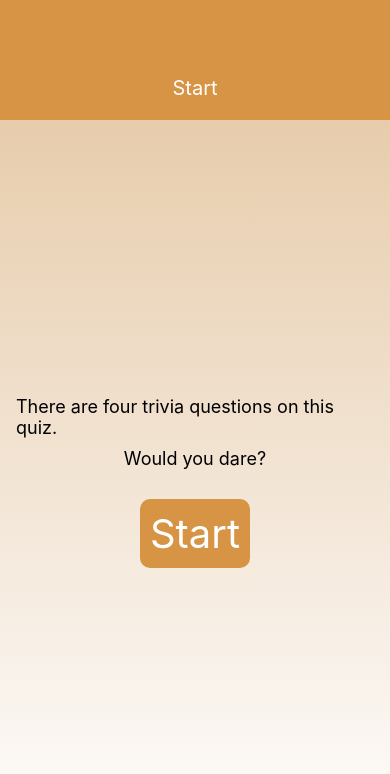
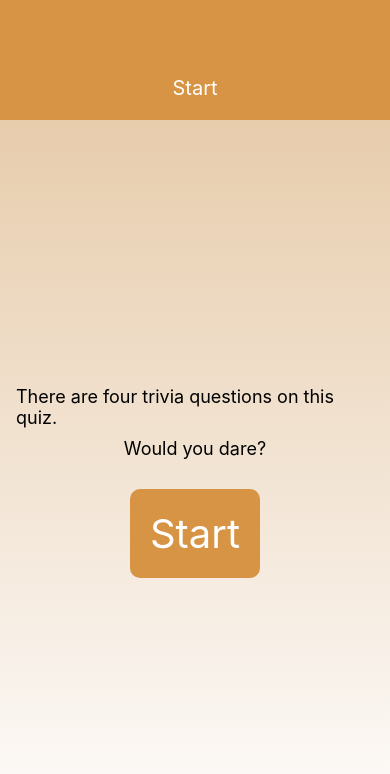
Before and after one commit to temreyildirim8/TriviaAppExpo, a React Native app: screen /StartScreen in a window 390 px wide. Shown: the top 774 px of the page. Built offline with nearby package versions, Linux system fonts and the light colour scheme.

Commit message:
fix: button padding

```diff
--- a/src/components/Button.tsx
+++ b/src/components/Button.tsx
@@ -66,7 +66,7 @@ const Button: React.FC<ButtonProps> = ({
 
 const styles = StyleSheet.create({
   button: {
-    padding: 10,
+    padding: 20,
     borderRadius: 10,
     overflow: 'hidden', // Ensure scaling does not overflow
   },
```
